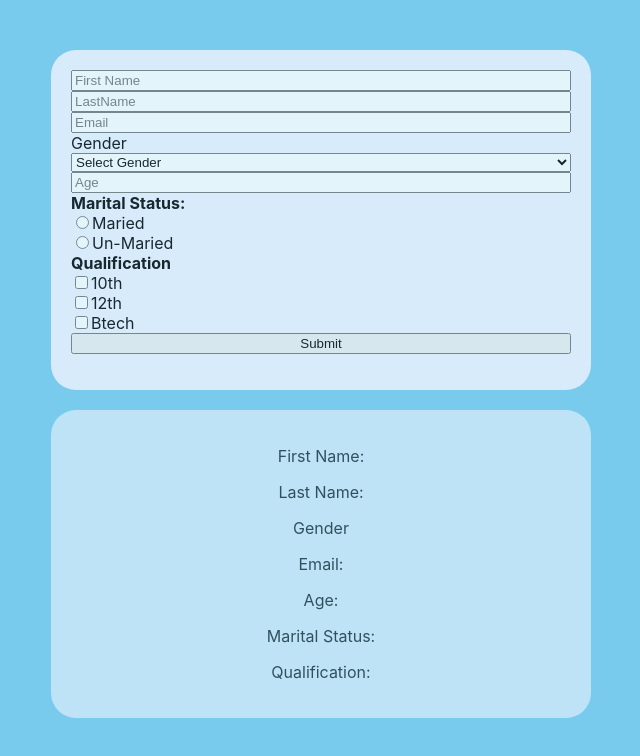
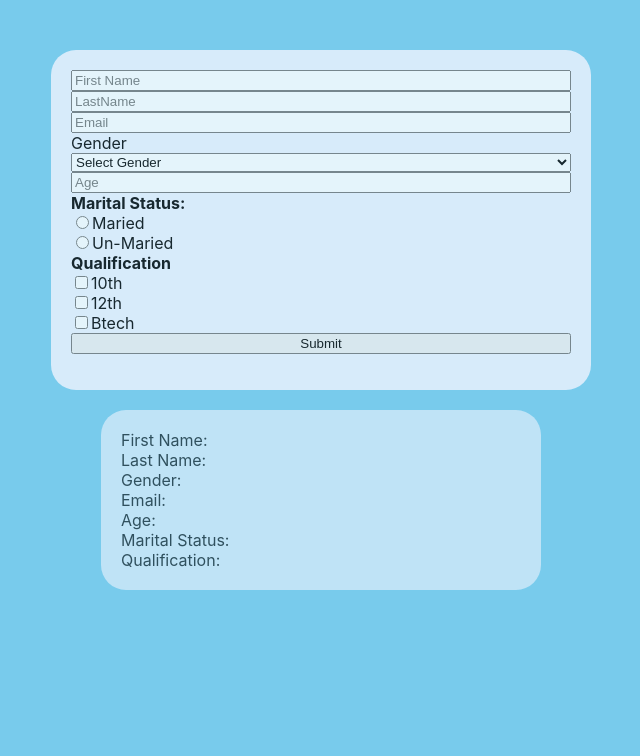
Before and after one commit to gkanishk/form, a React (Create React App) app: page / in a window 1280 px wide. Shown: the top 756 px of the page, without its empty margins (299-939 px from the left). Built offline with nearby package versions, Linux system fonts and the light colour scheme.

Commit message:
Styled stage 1

```diff
--- a/src/components/showData.js
+++ b/src/components/showData.js
@@ -1,15 +1,39 @@
 import React from 'react'
 
 function Showdata(props) {
+    console.log(props)
     return (
-        <div style={{backgroundColor:'#EFF3FE',opacity:'60%',width:'500px',marginLeft:'350px',padding:'20px',marginTop:'20px',borderRadius:'25px'}}>
-            <p>First Name: {props.data.first}</p>
-            <p>Last Name: {props.data.last}</p>
-            <p>Gender {props.data.gender}</p>
-            <p>Email: {props.data.email}</p>
-            <p>Age: {props.data.age}</p>
-            <p>Marital Status: {props.data.status}</p>
-            <p>Qualification:{props.data.qualify}</p>
+        <div style={{backgroundColor:'#EFF3FE',opacity:'60%',width:'400px',marginLeft:'400px',padding:'20px',marginTop:'20px',borderRadius:'25px'}}>
+        <div style={{textAlign:'start'}}>
+            <div style={{display:'flex',justifyContent:'flex-between'}}>
+                <div style={{width:'110px'}}>First Name:</div>
+                <div style={{flexGrow:'2'}}>{props.data.first}</div>
+            </div>
+            <div style={{display:'flex',justifyContent:'flex-between'}}>
+                <div style={{width:'110px'}}>Last Name:</div>
+                <div style={{flexGrow:'2'}}>{props.data.last}</div>
+            </div>
+            <div style={{display:'flex',justifyContent:'flex-between'}}>
+                <div style={{width:'110px'}}>Gender:</div>
+                <div style={{flexGrow:'2'}}>{props.data.gender}</div>
+            </div>
+            <div style={{display:'flex',justifyContent:'flex-between'}}>
+                <div style={{width:'110px'}}>Email:</div>
+                <div style={{flexGrow:'2'}}>{props.data.email}</div>
+            </div>
+            <div style={{display:'flex',justifyContent:'flex-between'}}>
+                <div style={{width:'110px'}}>Age:</div>
+                <div style={{flexGrow:'2'}}>{props.data.age}</div>
+            </div>
+            <div style={{display:'flex',justifyContent:'flex-between'}}>
+                <div style={{width:'110px'}}>Marital Status:</div>
+                <div style={{flexGrow:'2'}}>{props.data.status}</div>
+            </div>
+            <div style={{display:'flex',justifyContent:'flex-between'}}>
+                <div style={{width:'110px'}}>Qualification:</div>
+                <div style={{flexGrow:'2'}}>{props.data.qualify}</div>
+            </div>
+        </div>
         </div>
     )
 }
```
